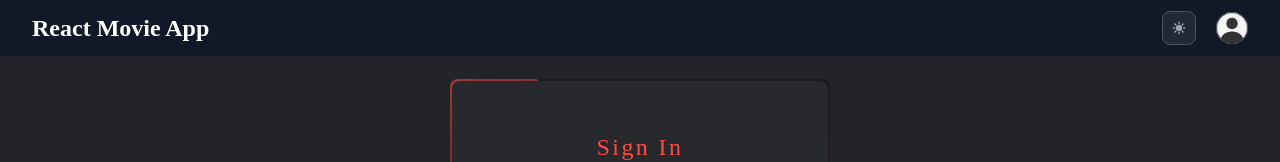
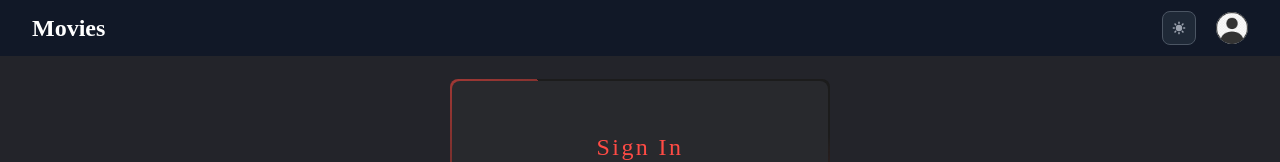
Before and after one commit to Hasan-Turkel/movies, a React (Create React App) app: page /login in a window 1280 px wide. Shown: the top 162 px of the page. Built offline with nearby package versions, Linux system fonts and the light colour scheme; no server answers.

Commit message:
navbar commit

```diff
--- a/src/components/Navbar.jsx
+++ b/src/components/Navbar.jsx
@@ -21,7 +21,7 @@ export default function Navbar() {
         <div className="mx-auto px-2 sm:px-6 lg:px-8">
           <div className="relative flex items-center justify-between">
             <Link className="pr-2 text-2xl font-semibold" to="/">
-              React Movie App
+              Movies
             </Link>
             <div className="absolute inset-y-0 right-0 flex items-center ">
               {currentUser && (
```
